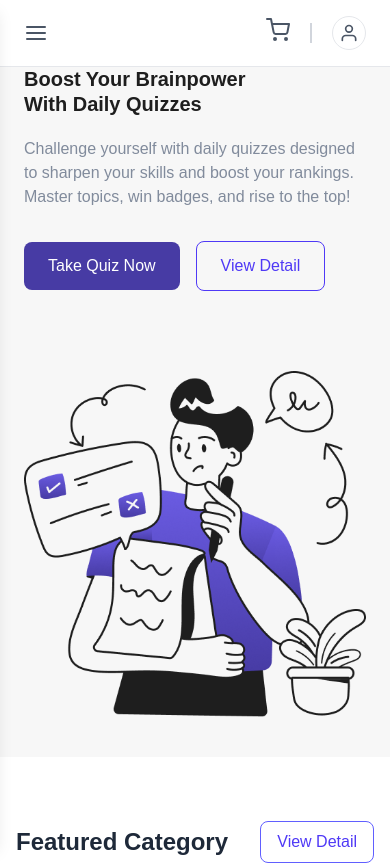
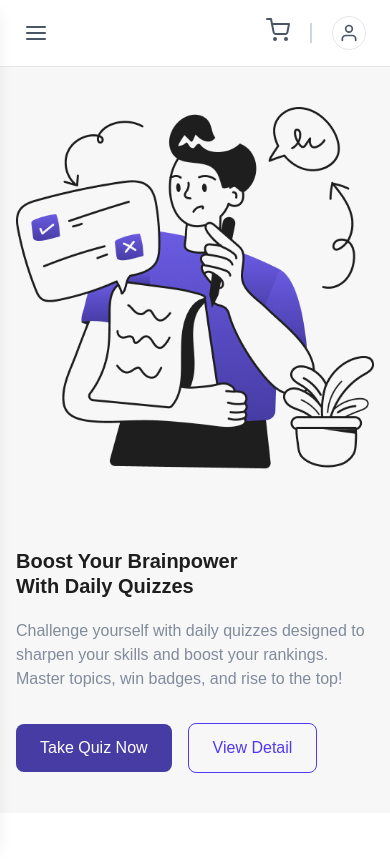
Before and after one commit to LabsTechno-128/thinkhive-frontend, a Next.js app: page / in a window 390 px wide. Shown: the top 865 px of the page. Built offline with nearby package versions, Linux system fonts and the light colour scheme.

Commit message:
fixed responsive issue

```diff
--- a/src/app/page.tsx
+++ b/src/app/page.tsx
@@ -11,8 +11,8 @@ export default function Home() {
       <HeroSection></HeroSection>
       <FeaturedCategory></FeaturedCategory>
       <QuizSection></QuizSection>
-      <Physics></Physics>
-      <ArticlesSection></ArticlesSection>
+      {/* <Physics></Physics> */}
+      {/* <ArticlesSection></ArticlesSection> */}
 
 
     </div>
--- a/src/components/home/FeaturedCategory.tsx
+++ b/src/components/home/FeaturedCategory.tsx
@@ -15,7 +15,7 @@ const categories = [
 export default function FeaturedCategory() {
   return (
     <section className="pt-16 bg-white">
-      <div className="max-w-7xl mx-auto px-4">
+      <div className="max-w-[1440px] mx-auto px-4 md:px-10 lg:px-24">
         {/* Header */}
         <div className="flex items-center justify-between mb-10">
           <h2 className="text-2xl md:text-3xl font-bold text-gray-800">
@@ -27,7 +27,7 @@ export default function FeaturedCategory() {
         </div>
 
         {/* Category Cards */}
-        <div className="grid grid-cols-2 sm:grid-cols-3 md:grid-cols-6 gap-6">
+        <div className="grid grid-cols-2 sm:grid-cols-3 md:grid-cols-3 lg:grid-cols-6 gap-6">
           {categories.map((cat) => (
             <div
               key={cat.id}
--- a/src/components/home/HeroSection.tsx
+++ b/src/components/home/HeroSection.tsx
@@ -4,9 +4,9 @@ import Image from "next/image";
 export default function HeroSection() {
   return (
     <section className="bg-[#F7F7F7] ">
-      <div className=" mx-auto flex flex-col md:flex-row items-center justify-between gap-10 px-6 md:px-24">
+      <div className=" mx-auto flex flex-col-reverse lg:flex-row items-center justify-between gap-10 px-4 md:px-10 lg:px-24">
         {/* Left Text Section */}
-        <div className="lg:w-[50%]">
+        <div className="lg:w-[50%] pb-10">
           <h1 className="text-xl md:text-5xl font-extrabold text-title leading-tight">
             Boost Your Brainpower <br /> With Daily Quizzes
           </h1>
@@ -32,7 +32,7 @@ export default function HeroSection() {
             alt="Quiz Illustration"
             width={490}
             height={500}
-            className="object-contain"
+            className="object-contain w-96 lg:w-full"
           />
         </div>
       </div>
--- a/src/components/home/QuizSection.tsx
+++ b/src/components/home/QuizSection.tsx
@@ -57,7 +57,7 @@ export default function QuizSection() {
 
   return (
     <section className="pt-16  text-center">
-      <div className=" mx-auto px-6 md:px-24">
+      <div className=" mx-auto px-4 md:px-10 lg:px-24">
         <h2 className="text-2xl md:text-3xl font-bold mb-2 text-title">
           Available Quiz on Quzzy
         </h2>
@@ -67,7 +67,7 @@ export default function QuizSection() {
         </p>
 
         {/* Cards Grid */}
-        <div className="grid grid-cols-1 sm:grid-cols-2 md:grid-cols-4 gap-4">
+        <div className="grid grid-cols-1 sm:grid-cols-2 md:grid-cols-2 lg:grid-cols-4 gap-4">
           {quizzes.map((quiz ) => (
             <QuizCard
               key={quiz.id}
```
